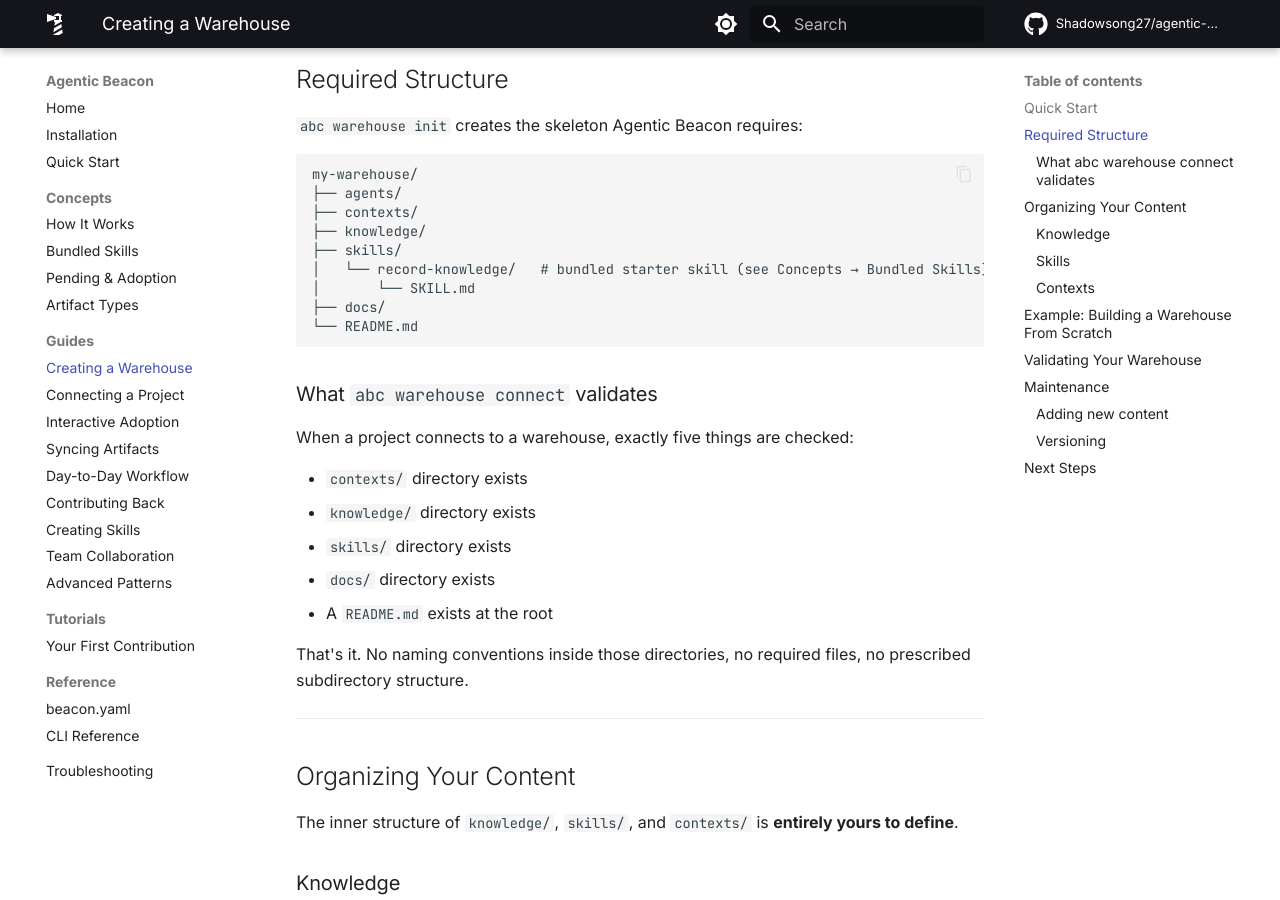
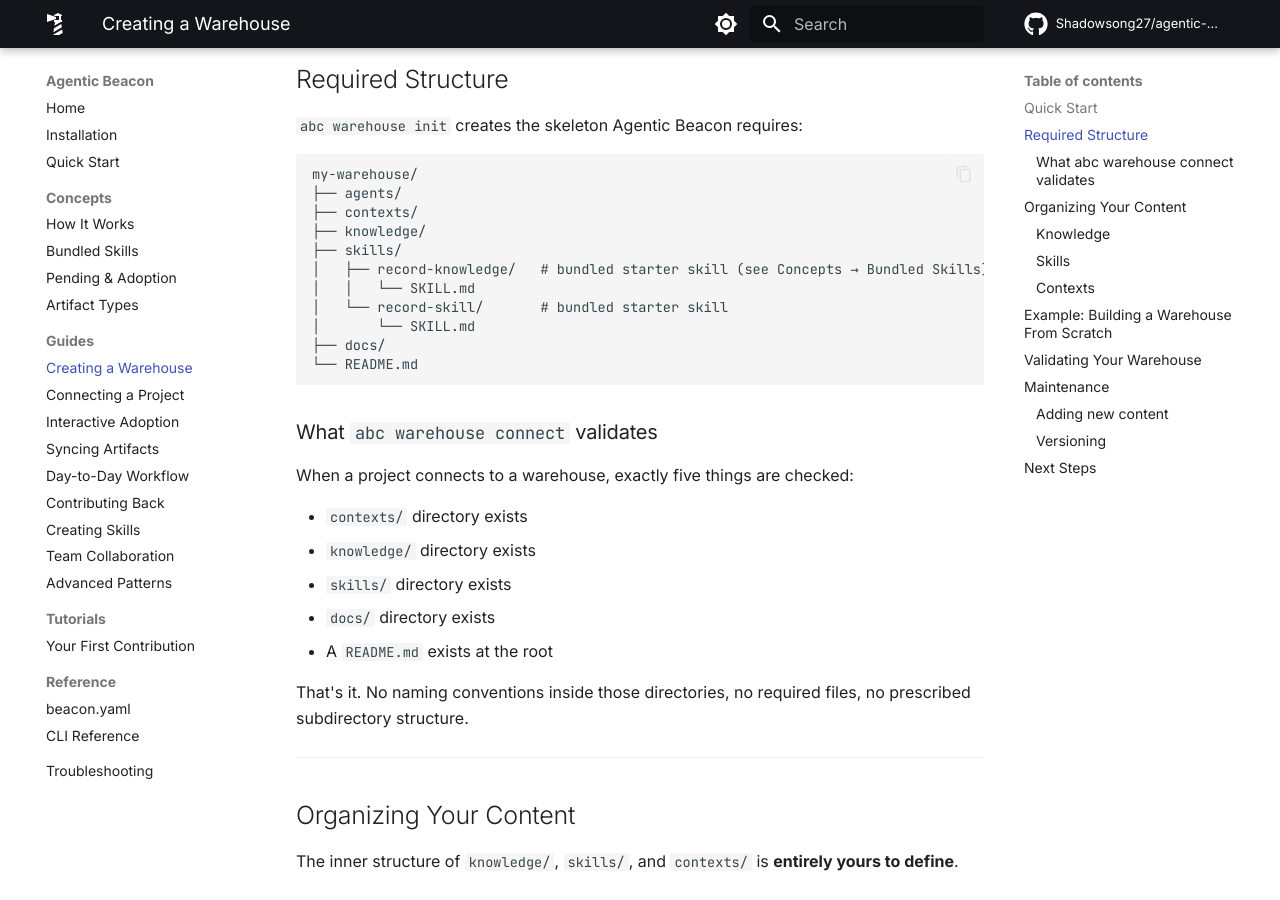
Before and after one commit to Shadowsong27/agentic-beacon, an MkDocs documentation site: the page built from site-docs/guides/warehouse-creation.md, in a window 1280 px wide and 900 px high, scrolled down 426 px. Built offline with MkDocs 1.6.1 and Material for MkDocs 9.7.7, drawn with Linux system fonts in a browser that asks for light colours; comment, search, counter and statistics services are not loaded.

Commit message:
docs: qualify adopt-wiring trigger + include record-skill in warehouse tree (PER-152 review round 3)

```diff
--- a/site-docs/guides/warehouse-creation.md
+++ b/site-docs/guides/warehouse-creation.md
@@ -21,7 +21,9 @@ my-warehouse/
 ├── contexts/
 ├── knowledge/
 ├── skills/
-│   └── record-knowledge/   # bundled starter skill (see Concepts → Bundled Skills)
+│   ├── record-knowledge/   # bundled starter skill (see Concepts → Bundled Skills)
+│   │   └── SKILL.md
+│   └── record-skill/       # bundled starter skill
 │       └── SKILL.md
 ├── docs/
 └── README.md
```
Also changed, not shown: site-docs/concepts/bundled-skills.md (+1 -1 lines), site-docs/quickstart.md (+2 -1 lines).
